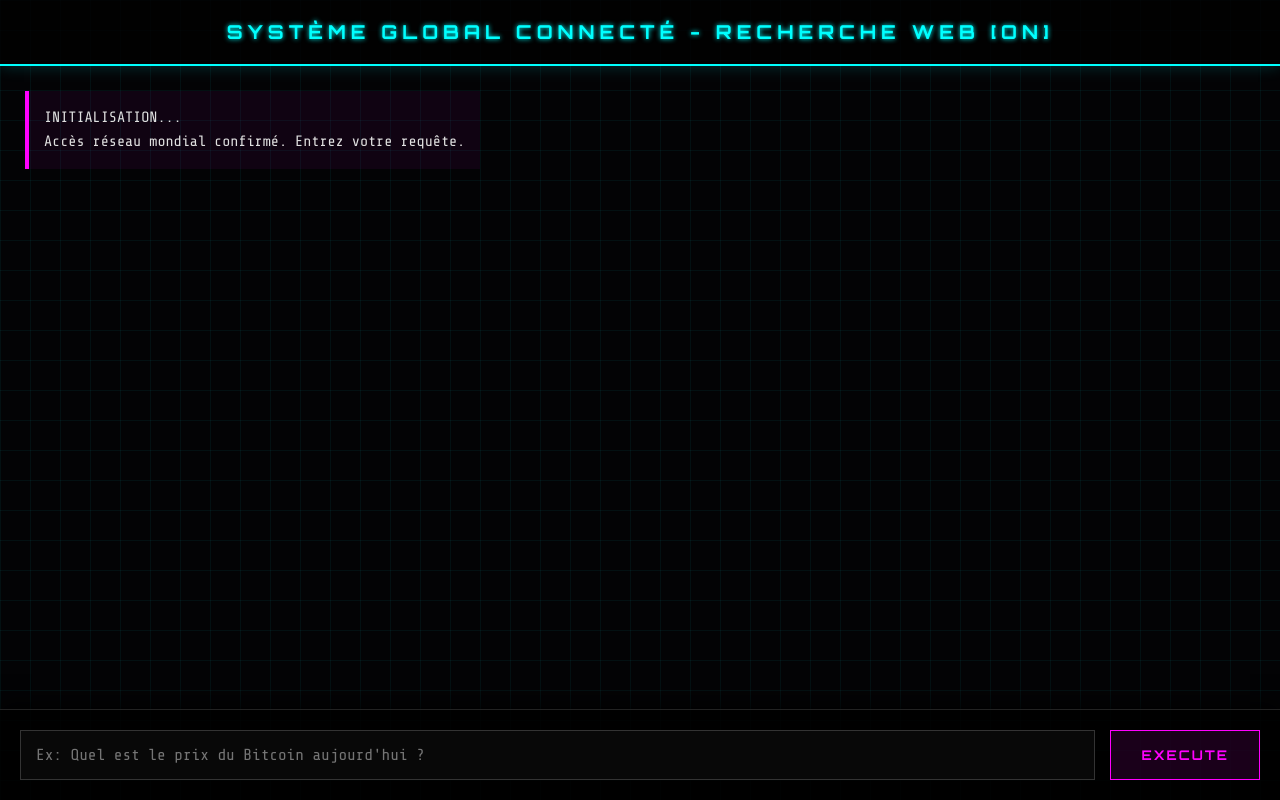
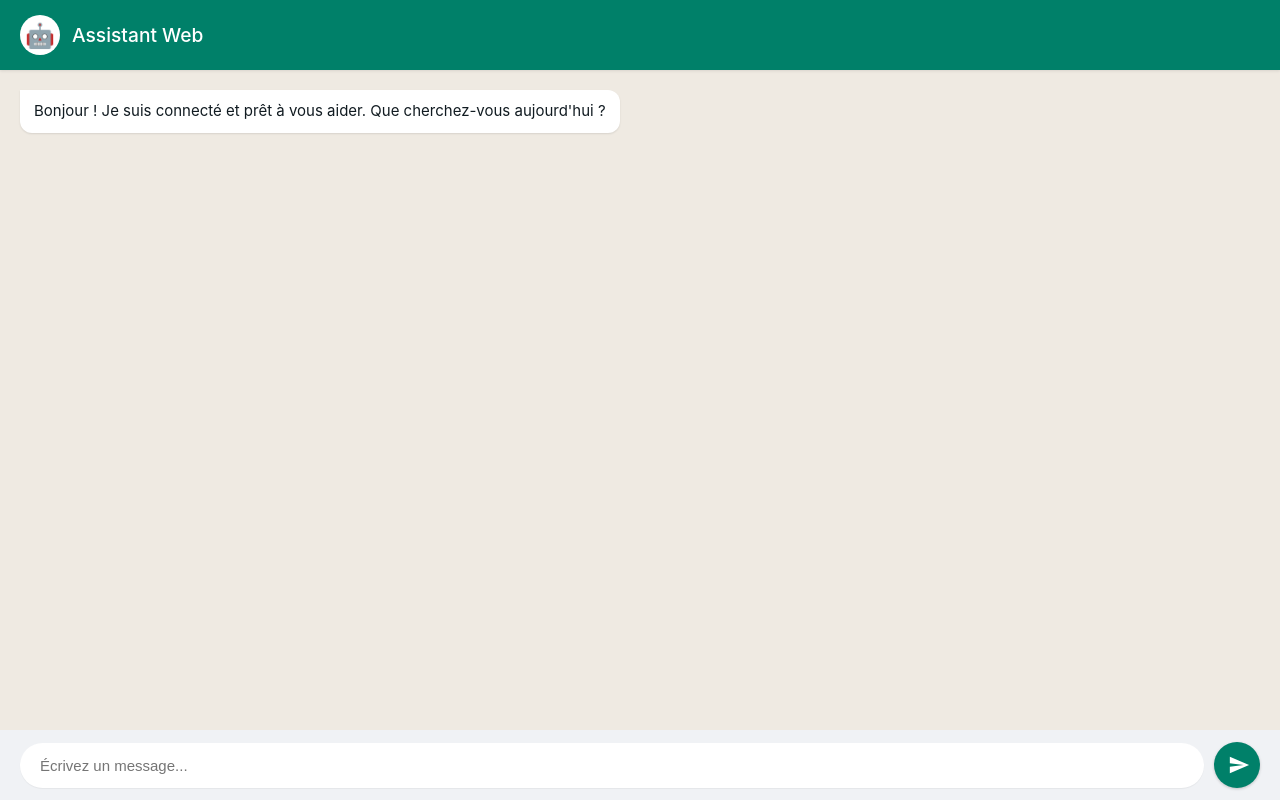
Before and after one commit to Liline84/Metatron, a website: page public/index.html in a window 1280 px wide. Drawn offline with nearby package versions, Linux system fonts and the light colour scheme.

Commit message:
Update HTML structure and styles for chat interface

```diff
--- a/public/index.html
+++ b/public/index.html
@@ -3,90 +3,214 @@
 <head>
     <meta charset="UTF-8">
     <meta name="viewport" content="width=device-width, initial-scale=1.0">
-    <title>TERMINAL OMNISCIENT</title>
-    <link href="https://fonts.googleapis.com/css2?family=Orbitron:wght@700&family=Share+Tech+Mono&display=swap" rel="stylesheet">
+    <title>Assistant IA</title>
     <style>
-        :root { --neon: #0ff; --magenta: #f0f; --bg: #030305; --grid: rgba(0, 255, 255, 0.05); }
-        * { box-sizing: border-box; scroll-behavior: smooth; }
+        :root {
+            /* Couleurs style WhatsApp Web */
+            --bg-color: #efeae2;
+            --header-bg: #008069;
+            --chat-bg-user: #d9fdd3;
+            --chat-bg-ai: #ffffff;
+            --text-main: #111b21;
+            --text-muted: #667781;
+        }
+
+        * { box-sizing: border-box; }
+
         body {
-            background: var(--bg); color: var(--neon);
-            font-family: 'Share Tech Mono', monospace;
-            height: 100vh; margin: 0; display: flex; flex-direction: column; overflow: hidden;
-            background-image: linear-gradient(var(--grid) 1px, transparent 1px), linear-gradient(90deg, var(--grid) 1px, transparent 1px);
-            background-size: 30px 30px;
+            font-family: -apple-system, BlinkMacSystemFont, "Segoe UI", Roboto, Helvetica, Arial, sans-serif;
+            background-color: var(--bg-color);
+            margin: 0;
+            height: 100vh;
+            display: flex;
+            flex-direction: column;
         }
+
         header {
-            padding: 20px; text-align: center; font-family: 'Orbitron';
-            letter-spacing: 5px; background: rgba(0,0,0,0.8);
-            border-bottom: 2px solid var(--neon); box-shadow: 0 0 15px rgba(0,255,255,0.2);
-            text-shadow: 0 0 5px var(--neon); font-size: 1.2rem;
+            background: var(--header-bg);
+            color: white;
+            padding: 15px 20px;
+            font-size: 1.2rem;
+            font-weight: 500;
+            box-shadow: 0 1px 3px rgba(0,0,0,0.1);
+            z-index: 10;
+            display: flex;
+            align-items: center;
+            gap: 12px;
         }
+
+        .avatar {
+            width: 40px;
+            height: 40px;
+            background: white;
+            border-radius: 50%;
+            display: flex;
+            align-items: center;
+            justify-content: center;
+            font-size: 1.5rem;
+        }
+
         #chat {
-            flex: 1; overflow-y: auto; padding: 25px; display: flex; flex-direction: column; gap: 20px;
+            flex: 1;
+            overflow-y: auto;
+            padding: 20px;
+            display: flex;
+            flex-direction: column;
+            gap: 12px;
         }
+
+        .msg-wrapper {
+            display: flex;
+            width: 100%;
+        }
+
+        .msg-wrapper.user { justify-content: flex-end; }
+        .msg-wrapper.ai { justify-content: flex-start; }
+
         .msg {
-            max-width: 90%; padding: 15px; position: relative; line-height: 1.6; font-size: 15px;
-            white-space: pre-wrap; word-wrap: break-word; /* Pour bien afficher le texte formaté */
+            max-width: 75%;
+            padding: 10px 14px;
+            border-radius: 12px;
+            font-size: 15px;
+            line-height: 1.5;
+            color: var(--text-main);
+            white-space: pre-wrap;
+            word-wrap: break-word;
+            box-shadow: 0 1px 2px rgba(0,0,0,0.1);
+            position: relative;
         }
-        .user {
-            align-self: flex-end; border-right: 4px solid var(--neon);
-            background: rgba(0, 255, 255, 0.08); text-shadow: 0 0 2px var(--neon);
+
+        /* Coins cassés typiques des bulles de chat */
+        .msg.user {
+            background: var(--chat-bg-user);
+            border-top-right-radius: 0;
         }
-        .ai {
-            align-self: flex-start; border-left: 4px solid var(--magenta);
-            background: rgba(255, 0, 255, 0.05); color: #e0e0e0;
+
+        .msg.ai {
+            background: var(--chat-bg-ai);
+            border-top-left-radius: 0;
         }
-        .status { font-size: 12px; color: #555; align-self: flex-start; margin-top: -15px; }
+
         .input-box {
-            padding: 20px; display: flex; gap: 15px; background: rgba(0,0,0,0.9);
-            border-top: 1px solid #222; box-shadow: 0 -5px 20px rgba(0,0,0,0.8);
+            background: #f0f2f5;
+            padding: 12px 20px;
+            display: flex;
+            gap: 10px;
+            align-items: center;
         }
+
         input {
-            flex: 1; background: #080808; border: 1px solid #333; padding: 15px;
-            color: var(--neon); outline: none; font-family: 'Share Tech Mono'; font-size: 16px;
-            transition: all 0.3s;
+            flex: 1;
+            padding: 14px 20px;
+            border: none;
+            border-radius: 24px;
+            font-size: 15px;
+            outline: none;
+            background: white;
+            box-shadow: 0 1px 1px rgba(0,0,0,0.05);
         }
-        input:focus { border-color: var(--neon); box-shadow: inset 0 0 10px rgba(0,255,255,0.1); }
+
         button {
-            background: rgba(255, 0, 255, 0.1); border: 1px solid var(--magenta);
-            color: var(--magenta); padding: 0 30px; cursor: pointer;
-            font-family: 'Orbitron'; font-weight: bold; transition: all 0.3s;
-            letter-spacing: 2px;
+            background: var(--header-bg);
+            color: white;
+            border: none;
+            width: 46px;
+            height: 46px;
+            border-radius: 50%;
+            cursor: pointer;
+            display: flex;
+            align-items: center;
+            justify-content: center;
+            transition: background 0.2s;
+            box-shadow: 0 1px 3px rgba(0,0,0,0.2);
         }
-        button:hover {
-            background: var(--magenta); color: #000; box-shadow: 0 0 20px rgba(255,0,255,0.6);
+
+        button:hover { background: #016b58; }
+        button svg { width: 22px; height: 22px; fill: currentColor; transform: translateX(2px); }
+
+        /* --- Animation de chargement (Typing) --- */
+        .typing {
+            display: flex;
+            gap: 4px;
+            padding: 4px;
+            align-items: center;
+            height: 20px;
         }
-        /* Scrollbar custom */
-        ::-webkit-scrollbar { width: 8px; }
-        ::-webkit-scrollbar-track { background: #000; }
-        ::-webkit-scrollbar-thumb { background: #333; border: 1px solid var(--neon); }
+        .dot {
+            width: 6px;
+            height: 6px;
+            background: var(--text-muted);
+            border-radius: 50%;
+            animation: bounce 1.4s infinite ease-in-out both;
+        }
+        .dot:nth-child(1) { animation-delay: -0.32s; }
+        .dot:nth-child(2) { animation-delay: -0.16s; }
+
+        @keyframes bounce {
+            0%, 80%, 100% { transform: scale(0); opacity: 0.4; }
+            40% { transform: scale(1); opacity: 1; }
+        }
+
+        /* Scrollbar subtile */
+        ::-webkit-scrollbar { width: 6px; }
+        ::-webkit-scrollbar-track { background: transparent; }
+        ::-webkit-scrollbar-thumb { background: #bcc0c4; border-radius: 3px; }
     </style>
 </head>
 <body>
-    <header>SYSTÈME GLOBAL CONNECTÉ - RECHERCHE WEB [ON]</header>
+    <header>
+        <div class="avatar">🤖</div>
+        <div>Assistant Web</div>
+    </header>
+
     <div id="chat">
-        <div class="msg ai">INITIALISATION...<br>Accès réseau mondial confirmé. Entrez votre requête.</div>
+        <div class="msg-wrapper ai">
+            <div class="msg ai">Bonjour ! Je suis connecté et prêt à vous aider. Que cherchez-vous aujourd'hui ?</div>
+        </div>
     </div>
+
     <div class="input-box">
-        <input type="text" id="ui" placeholder="Ex: Quel est le prix du Bitcoin aujourd'hui ?" onkeypress="if(event.key==='Enter')send()">
-        <button onclick="send()">EXECUTE</button>
+        <input type="text" id="ui" placeholder="Écrivez un message..." onkeypress="if(event.key==='Enter')send()">
+        <button onclick="send()">
+            <svg viewBox="0 0 24 24"><path d="M2.01 21L23 12 2.01 3 2 10l15 2-15 2z"></path></svg>
+        </button>
     </div>
 
     <script>
+        const chat = document.getElementById('chat');
+        const ui = document.getElementById('ui');
+
+        // Fonction optimisée pour ajouter un message sans recharger tout le DOM
+        function appendMessage(sender, text, id = null) {
+            const wrapper = document.createElement('div');
+            wrapper.className = `msg-wrapper ${sender}`;
+            if (id) wrapper.id = id;
+
+            const msg = document.createElement('div');
+            msg.className = `msg ${sender}`;
+
+            if (text === 'TYPING') {
+                msg.innerHTML = '<div class="typing"><div class="dot"></div><div class="dot"></div><div class="dot"></div></div>';
+            } else {
+                msg.textContent = text; // textContent évite les failles XSS
+            }
+
+            wrapper.appendChild(msg);
+            chat.appendChild(wrapper);
+            chat.scrollTop = chat.scrollHeight;
+        }
+
         async function send() {
-            const ui = document.getElementById('ui');
-            const chat = document.getElementById('chat');
             const val = ui.value.trim();
             if(!val) return;
 
             // Ajout du message utilisateur
-            chat.innerHTML += `<div class="msg user">SYS_REQ: ${val}</div>`;
+            appendMessage('user', val);
             ui.value = '';
 
-            // Ajout d'un indicateur de chargement
+            // Ajout de l'indicateur de frappe
             const loadingId = 'load-' + Date.now();
-            chat.innerHTML += `<div id="${loadingId}" class="status">Recherche sur le réseau mondial en cours...</div>`;
-            chat.scrollTop = chat.scrollHeight;
+            appendMessage('ai', 'TYPING', loadingId);
 
             try {
                 const res = await fetch('/api/chat', {
@@ -96,19 +220,22 @@
                 });
 
                 const data = await res.json();
-                document.getElementById(loadingId).remove(); // Retire le chargement
+
+                // Retrait de l'indicateur de frappe
+                const loader = document.getElementById(loadingId);
+                if(loader) loader.remove();
 
                 if(res.ok) {
-                    chat.innerHTML += `<div class="msg ai">${data.text}</div>`;
+                    appendMessage('ai', data.text);
                 } else {
-                    chat.innerHTML += `<div class="msg ai" style="color:#ff3333; border-color:#ff3333;">[ERREUR CRITIQUE] ${data.error}</div>`;
+                    appendMessage('ai', '⚠️ Erreur: ' + (data.error || 'Erreur serveur.'));
                 }
-            } catch {
-                document.getElementById(loadingId).remove();
-                chat.innerHTML += `<div class="msg ai" style="color:#ff3333; border-color:#ff3333;">[ÉCHEC DE LA CONNEXION AU SERVEUR]</div>`;
+            } catch (err) {
+                const loader = document.getElementById(loadingId);
+                if(loader) loader.remove();
+                appendMessage('ai', '⚠️ Impossible de se connecter au réseau.');
             }
-            chat.scrollTop = chat.scrollHeight;
         }
     </script>
 </body>
-</html>
+    </html>
```
